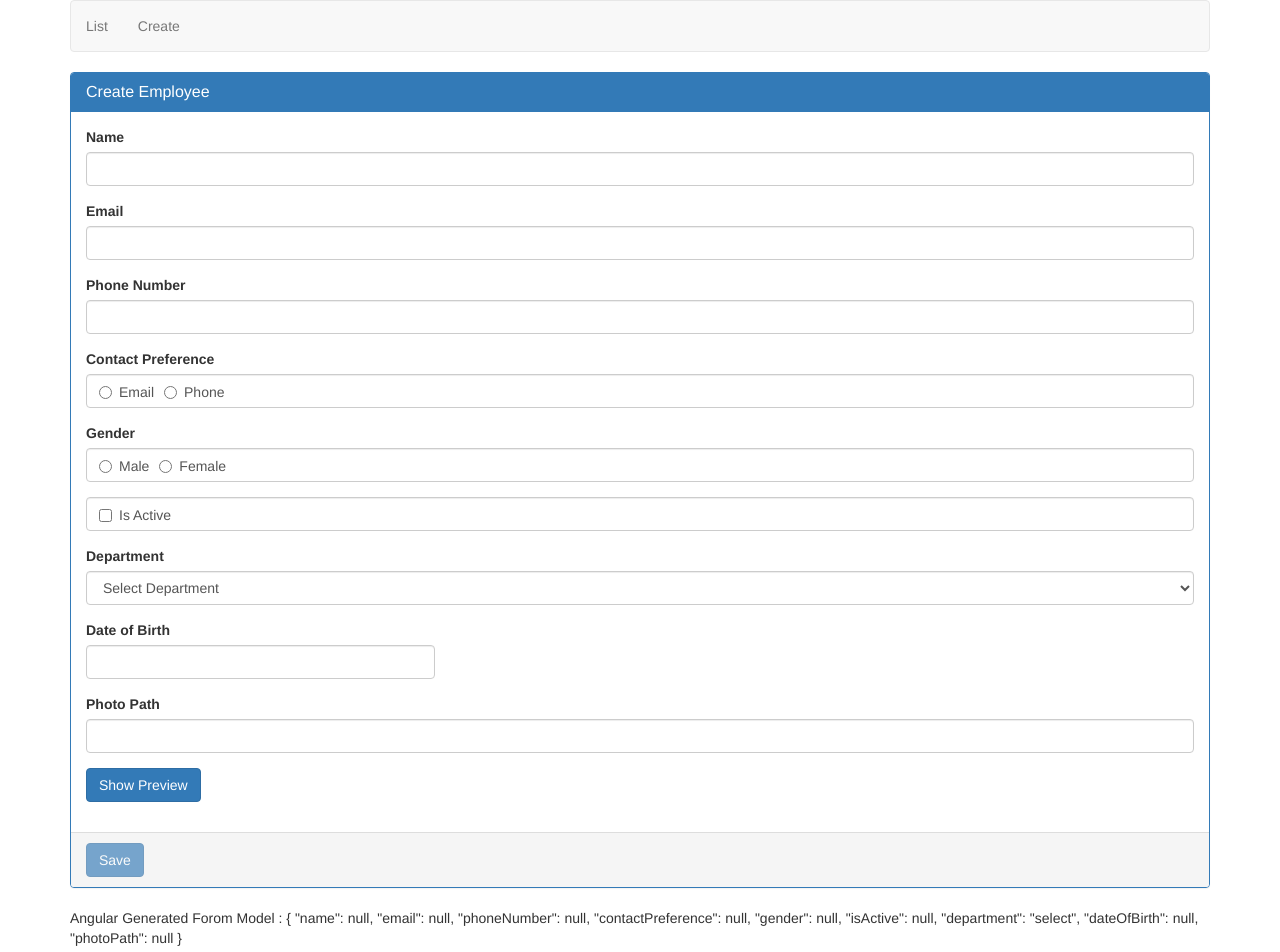
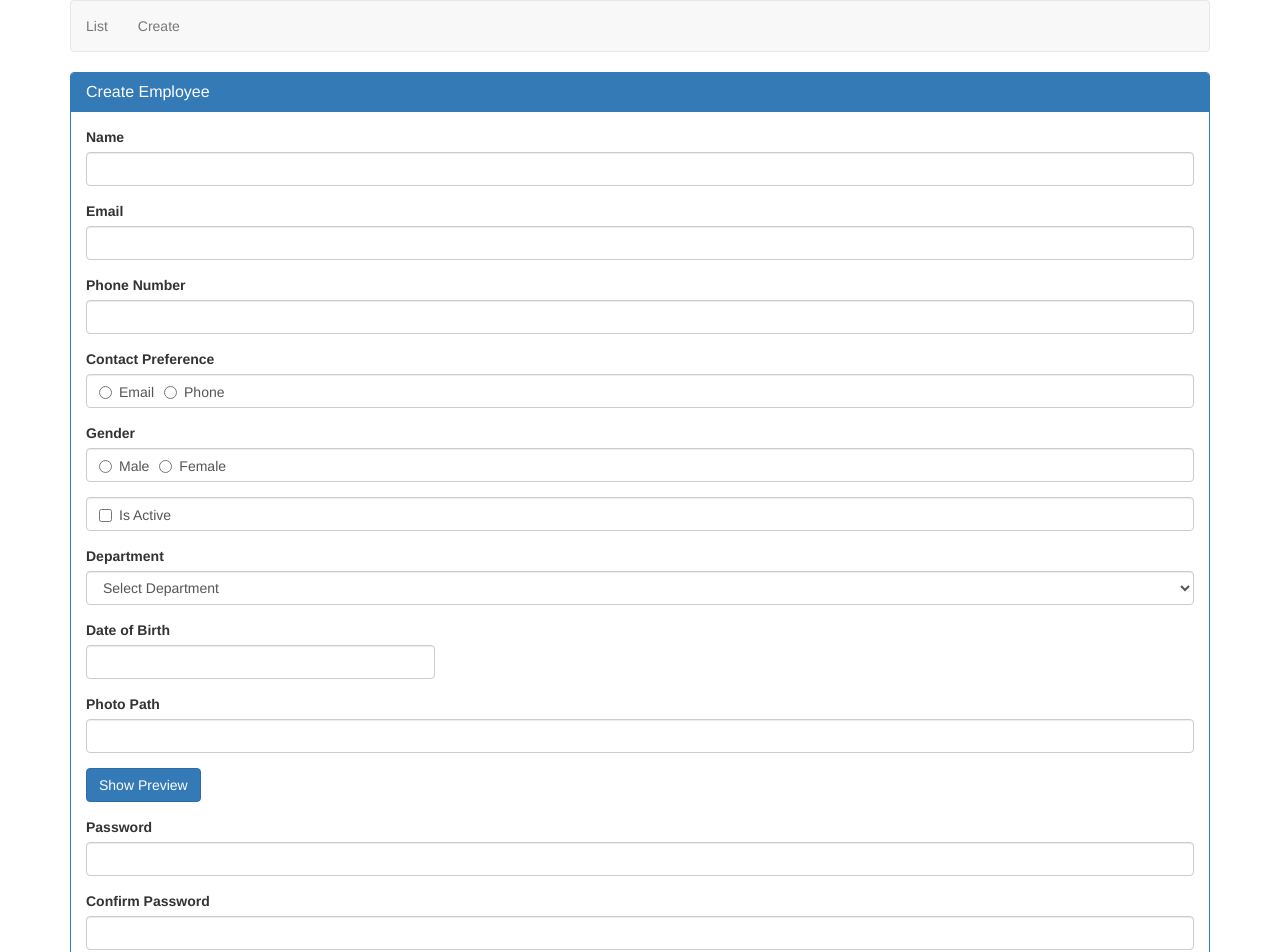
Before and after one commit to nesta-bg/TheStaff, an Angular app: page /create in a window 1280 px wide. Shown: the top 952 px of the page. Built offline with nearby package versions, Linux system fonts and the light colour scheme.

Commit message:
Password and Confirm Password Validation.

```diff
--- a/src/app/app.module.ts
+++ b/src/app/app.module.ts
@@ -5,6 +5,7 @@
 import { BsDatepickerModule } from 'ngx-bootstrap/datepicker';
 import { BrowserAnimationsModule } from '@angular/platform-browser/animations';
 import { SelectRequiredValidatorDirective } from './shared/select-required-validator.directive';
+import { ConfirmEqualValidatorDirective } from './shared/confirm.equal.validator.directive';
 
 import { AppComponent } from './app.component';
 import { ListEmployeesComponent } from './employees/list-employees.component';
@@ -21,7 +22,8 @@
     AppComponent,
     ListEmployeesComponent,
     CreateEmployeeComponent,
-    SelectRequiredValidatorDirective
+    SelectRequiredValidatorDirective,
+    ConfirmEqualValidatorDirective
   ],
   imports: [
     BrowserModule,
--- a/src/app/employees/create-employee.component.html
+++ b/src/app/employees/create-employee.component.html
@@ -111,7 +111,7 @@
 
             <div class="form-group" [class.has-error]="department.touched && department.invalid">
                 <label for="department" class="control-label">Department</label>
-                 <!-- Required works only if the default value is null,
+                <!-- Required works only if the default value is null,
                     if it is not the case we have to create custom validator.  -->
                 <select id="department" appSelectValidator="select" name="department" class="form-control"
                     [(ngModel)]="employee.department" #department="ngModel">
@@ -149,6 +149,29 @@
             <div class="form-group">
                 <img [src]="employee.photoPath" height="200" width="200" *ngIf="previewPhoto" />
             </div>
+
+            <div class="form-group" [class.has-error]="password.touched && password.invalid">
+                <label for="password" class="control-label">Password</label>
+                <input id="password" required type="text" class="form-control" name="password"
+                    [(ngModel)]="employee.password" #password="ngModel">
+                <span class="help-block" *ngIf="password.touched && password.errors?.required">
+                    Password is required
+                </span>
+            </div>
+
+            <div class="form-group" [class.has-error]="confirmPassword.touched && confirmPassword.invalid">
+                <label for="confirmPassword" class="control-label">Confirm Password</label>
+                <input name="confirmPassword" appConfirmEqualValidator="password" required id="confirmPassword"
+                    type="text" class="form-control" [(ngModel)]="employee.confirmPassword" #confirmPassword="ngModel">
+                <span class="help-block" *ngIf="confirmPassword.touched && confirmPassword.errors?.required">
+                    Confirm Password is required
+                </span>
+                <span class="help-block" *ngIf="confirmPassword.touched && confirmPassword.errors?.notEqual &&
+                    !confirmPassword.errors?.required">
+                    Password and Confirm Password does not match
+                </span>
+            </div>
+
         </div>
         <div class="panel-footer">
             <button class="btn btn-primary" type="submit" [disabled]="employeeForm.invalid">Save</button>
--- /dev/null
+++ b/src/app/shared/confirm.equal.validator.directive.ts
@@ -0,0 +1,23 @@
+import { Validator, AbstractControl, NG_VALIDATORS } from '@angular/forms';
+import { Directive, Input } from '@angular/core';
+
+@Directive({
+    selector: '[appConfirmEqualValidator]',
+    providers: [{
+        provide: NG_VALIDATORS,
+        useExisting: ConfirmEqualValidatorDirective,
+        multi: true
+    }]
+})
+export class ConfirmEqualValidatorDirective implements Validator {
+    @Input() appConfirmEqualValidator: string;
+    validate(control: AbstractControl): { [key: string]: any } | null {
+        // controlToCompare is password field
+        const controlToCompare = control.parent.get(this.appConfirmEqualValidator);
+        if (controlToCompare && controlToCompare.value !== control.value) {
+            return { notEqual: true };
+        }
+
+        return null;
+    }
+}
```
